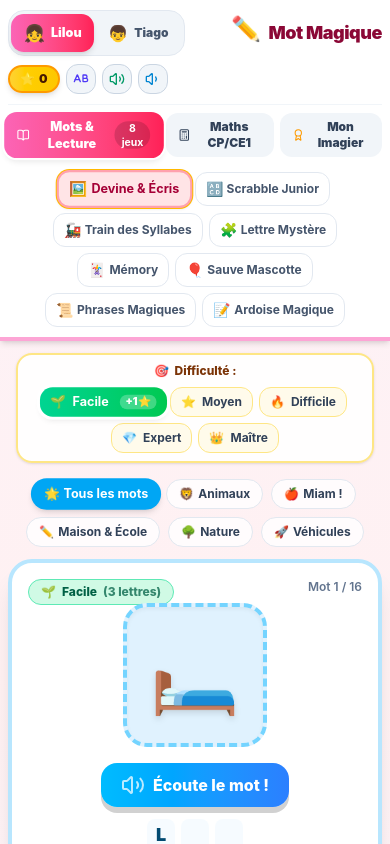
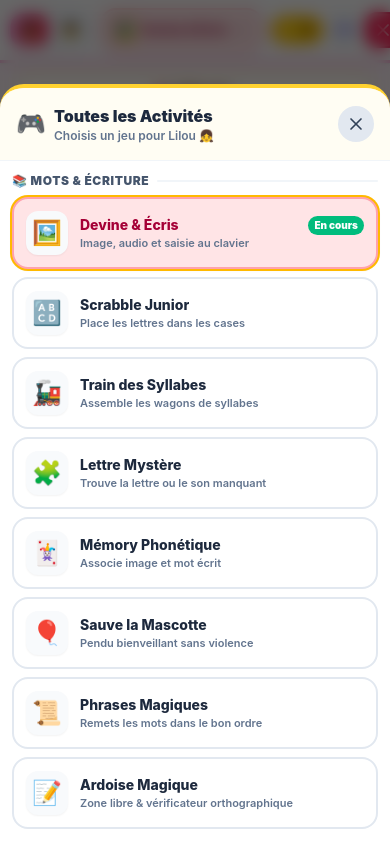
Before and after one commit to johan-die/mot-magique, a React (Vite) app: page / in a window 390 px wide. Both pictures are taken after a click on the button "Ouvrir le menu de toutes les activités". Shown: the top 844 px of the page. Built offline with nearby package versions, Linux system fonts and the light colour scheme.

Commit message:
feat: responsive drawer menu and relative vite base

```diff
--- a/src/components/Header.jsx
+++ b/src/components/Header.jsx
@@ -1,17 +1,56 @@
 import React, { useState } from 'react';
-import { Volume2, VolumeX, Volume1, CaseUpper, CaseLower, Grid, BookOpen, Calculator, Award } from 'lucide-react';
+import {
+  Volume2,
+  VolumeX,
+  Volume1,
+  CaseUpper,
+  CaseLower,
+  Menu,
+  X,
+  Sparkles,
+  BookOpen,
+  Calculator,
+  Award,
+  ChevronDown
+} from 'lucide-react';
 import { PROFILES } from '../data/profiles';
 import { soundManager } from '../utils/audio';
 
-export const WORD_GAMES = [
-  { id: 'guess', label: 'Devine & Écris', emoji: '🖼️', shortDesc: 'Image + texte' },
-  { id: 'scrabble', label: 'Scrabble Junior', emoji: '🔠', shortDesc: 'Cases & lettres' },
-  { id: 'syllables', label: 'Train des Syllabes', emoji: '🚂', shortDesc: 'Wagons à ordonner' },
-  { id: 'missing', label: 'Lettre Mystère', emoji: '🧩', shortDesc: 'Trouve le son' },
-  { id: 'memory', label: 'Mémory', emoji: '🃏', shortDesc: 'Paires image/mot' },
-  { id: 'hangman', label: 'Sauve Mascotte', emoji: '🎈', shortDesc: 'Pendu bienveillant' },
-  { id: 'sentences', label: 'Phrases Magiques', emoji: '📜', shortDesc: 'Fabrique de phrases' },
-  { id: 'free', label: 'Ardoise Magique', emoji: '📝', shortDesc: 'Écriture libre' }
+export const ALL_ACTIVITIES = [
+  {
+    category: 'lecture',
+    categoryName: '📚 Mots & Écriture',
+    badgeColor: 'bg-amber-100 text-amber-900 border-amber-300',
+    headerGradient: 'from-amber-400 to-orange-500',
+    games: [
+      { id: 'guess', label: 'Devine & Écris', emoji: '🖼️', desc: 'Image, audio et saisie au clavier' },
+      { id: 'scrabble', label: 'Scrabble Junior', emoji: '🔠', desc: 'Place les lettres dans les cases' },
+      { id: 'syllables', label: 'Train des Syllabes', emoji: '🚂', desc: 'Assemble les wagons de syllabes' },
+      { id: 'missing', label: 'Lettre Mystère', emoji: '🧩', desc: 'Trouve la lettre ou le son manquant' },
+      { id: 'memory', label: 'Mémory Phonétique', emoji: '🃏', desc: 'Associe image et mot écrit' },
+      { id: 'hangman', label: 'Sauve la Mascotte', emoji: '🎈', desc: 'Pendu bienveillant sans violence' },
+      { id: 'sentences', label: 'Phrases Magiques', emoji: '📜', desc: 'Remets les mots dans le bon ordre' },
+      { id: 'free', label: 'Ardoise Magique', emoji: '📝', desc: 'Zone libre & vérificateur orthographique' }
+    ]
+  },
+  {
+    category: 'maths',
+    categoryName: '🧮 Mathématiques CP & CE1',
+    badgeColor: 'bg-sky-100 text-sky-900 border-sky-300',
+    headerGradient: 'from-sky-400 to-blue-600',
+    games: [
+      { id: 'maths', label: 'L\'Atelier des Maths', emoji: '🧮', desc: 'Dénombrement, calculs et problèmes infinis' }
+    ]
+  },
+  {
+    category: 'album',
+    categoryName: '🏆 Récompenses & Collection',
+    badgeColor: 'bg-yellow-100 text-yellow-900 border-yellow-300',
+    headerGradient: 'from-yellow-400 to-amber-500',
+    games: [
+      { id: 'album', label: 'Mon Grand Imagier', emoji: '📖', desc: 'Collection d\'autocollants dorés débloqués' }
+    ]
+  }
 ];
 
 export default function Header({
@@ -28,33 +67,24 @@ export default function Header({
   setVoiceEnabled,
   theme
 }) {
+  const [menuOpen, setMenuOpen] = useState(false);
   const currentProfile = PROFILES[activeProfileId] || PROFILES.lilou;
 
-  // Determine current active section: 'words' | 'maths' | 'album'
-  const isWordGame = WORD_GAMES.some(g => g.id === activeMode);
-  const activeSection = activeMode === 'maths' ? 'maths' : activeMode === 'album' ? 'album' : 'words';
+  // Find currently active game info
+  const allGames = ALL_ACTIVITIES.flatMap(cat => cat.games);
+  const currentGame = allGames.find(g => g.id === activeMode) || allGames[0];
 
   const handleProfileSwitch = (id) => {
     soundManager.playStar();
     setActiveProfileId(id);
     const profile = PROFILES[id];
-    soundManager.speak(`Bonjour ${profile.name} ! Bienvenue sur ton ardoise magique !`);
+    soundManager.speak(`Bonjour ${profile.name} !`);
   };
 
   const handleSelectGame = (gameId) => {
     soundManager.playPop();
     setActiveMode(gameId);
-  };
-
-  const handleSectionSwitch = (section) => {
-    soundManager.playPop();
-    if (section === 'words') {
-      if (!isWordGame) setActiveMode('guess');
-    } else if (section === 'maths') {
-      setActiveMode('maths');
-    } else if (section === 'album') {
-      setActiveMode('album');
-    }
+    setMenuOpen(false); // Close menu automatically so child sees the game
   };
 
   const toggleSound = () => {
@@ -77,155 +107,206 @@ export default function Header({
   };
 
   return (
-    <header className={`w-full bg-white/95 backdrop-blur border-b-4 ${theme?.headerBorder || 'border-amber-200'} px-2 sm:px-6 py-2.5 shadow-md sticky top-0 z-30 transition-colors duration-300`}>
-      <div className="max-w-6xl mx-auto flex flex-col gap-2.5">
-        {/* ROW 1: Profiles Switcher, App Logo, Star Counter, Controls */}
-        <div className="flex items-center justify-between gap-2 flex-wrap sm:flex-nowrap">
-          {/* Profile Switcher Pills (Lilou vs Tiago) */}
-          <div className="flex items-center gap-1 p-1 bg-slate-100 rounded-2xl border border-slate-200 shrink-0">
+    <>
+      {/* Compact Sticky Header Bar */}
+      <header className={`w-full bg-white/95 backdrop-blur border-b-3 ${theme?.headerBorder || 'border-amber-200'} px-2 sm:px-5 py-2 shadow-sm sticky top-0 z-30 transition-colors duration-300`}>
+        <div className="max-w-6xl mx-auto flex items-center justify-between gap-2">
+          {/* LEFT: Profile Switcher (Lilou / Tiago) */}
+          <div className="flex items-center gap-1 p-0.5 bg-slate-100 rounded-2xl border border-slate-200 shrink-0">
             {Object.values(PROFILES).map((p) => {
               const isActive = p.id === activeProfileId;
               return (
                 <button
                   key={p.id}
                   onClick={() => handleProfileSwitch(p.id)}
-                  className={`flex items-center gap-1.5 px-3 py-1.5 rounded-xl font-black text-xs sm:text-sm cursor-pointer transition-all ${
+                  className={`flex items-center gap-1 px-2.5 py-1.5 rounded-xl font-black text-xs cursor-pointer transition-all ${
                     isActive
                       ? p.id === 'lilou'
-                        ? 'bg-gradient-to-r from-pink-400 to-rose-500 text-white shadow-md scale-105'
-                        : 'bg-gradient-to-r from-sky-400 to-blue-600 text-white shadow-md scale-105'
+                        ? 'bg-gradient-to-r from-pink-400 to-rose-500 text-white shadow-xs scale-102'
+                        : 'bg-gradient-to-r from-sky-400 to-blue-600 text-white shadow-xs scale-102'
                       : 'text-slate-600 hover:bg-slate-200'
                   }`}
+                  title={`Profil de ${p.name}`}
                 >
-                  <span className="text-base">{p.avatar}</span>
-                  <span>{p.name}</span>
+                  <span className="text-sm sm:text-base">{p.avatar}</span>
+                  <span className="hidden min-[420px]:inline">{p.name}</span>
                 </button>
               );
             })}
           </div>
 
-          {/* Center Brand Title */}
-          <div className="flex items-center gap-2">
-            <span className="text-2xl animate-bounce-gentle">✏️</span>
-            <h1 className="text-lg sm:text-2xl font-black tracking-tight flex items-center gap-1.5">
-              <span className={theme?.primaryText || 'text-amber-900'}>Mot Magique</span>
-            </h1>
-          </div>
+          {/* CENTER: Current Active Game + "Changer de jeu" button */}
+          <button
+            onClick={() => {
+              soundManager.playPop();
+              setMenuOpen(!menuOpen);
+            }}
+            className={`flex items-center gap-1.5 px-3 py-1.5 rounded-2xl border-2 transition-all cursor-pointer shadow-xs active:scale-95 ${
+              theme?.primaryLight || 'bg-amber-50 text-amber-900 border-amber-300'
+            }`}
+            title="Ouvrir le menu de toutes les activités"
+          >
+            <span className="text-lg sm:text-xl">{currentGame.emoji}</span>
+            <span className="font-black text-xs sm:text-sm truncate max-w-[120px] sm:max-w-none">
+              {currentGame.label}
+            </span>
+            <ChevronDown className={`w-4 h-4 transition-transform duration-200 ${menuOpen ? 'rotate-180' : ''}`} />
+          </button>
 
-          {/* Right Action Icons: Stars + Sound/Voice/Case Toggles */}
-          <div className="flex items-center gap-1.5 sm:gap-2 shrink-0">
+          {/* RIGHT: Stars counter & Menu toggle button */}
+          <div className="flex items-center gap-1.5 shrink-0">
             {/* Stars Counter */}
             <div
               title={`Étoiles de ${currentProfile.name}`}
-              className="flex items-center gap-1 bg-gradient-to-r from-amber-300 to-yellow-400 border-2 border-amber-500 text-amber-950 font-black px-2.5 sm:px-3 py-1 rounded-full shadow-md animate-pop text-xs sm:text-sm"
+              className="flex items-center gap-1 bg-gradient-to-r from-amber-300 to-yellow-400 border-2 border-amber-500 text-amber-950 font-black px-2.5 py-1 rounded-full shadow-xs text-xs sm:text-sm"
             >
               <span>⭐</span>
               <span>{stars}</span>
             </div>
 
-            {/* Case (MAJ / min) */}
+            {/* Quick Settings: Case Toggle (MAJ/min) */}
             <button
               onClick={toggleCase}
               title={uppercase ? "Passer en minuscules" : "Passer en MAJUSCULES"}
-              className="p-1.5 sm:p-2 bg-slate-100 hover:bg-slate-200 text-slate-800 rounded-xl border border-slate-300 font-bold flex items-center gap-1 text-xs cursor-pointer"
+              className="p-1.5 bg-slate-100 hover:bg-slate-200 text-slate-800 rounded-xl border border-slate-300 font-bold flex items-center text-xs cursor-pointer"
             >
               {uppercase ? (
-                <>
                 <CaseUpper className="w-4 h-4 text-indigo-600" />
-                  <span className="hidden sm:inline">MAJ</span>
-                </>
               ) : (
-                <>
                 <CaseLower className="w-4 h-4 text-indigo-600" />
-                  <span className="hidden sm:inline">min</span>
-                </>
               )}
             </button>
 
-            {/* Sound FX */}
+            {/* Menu Trigger Button */}
             <button
-              onClick={toggleSound}
-              title={soundEnabled ? "Couper les sons" : "Activer les sons"}
-              className="p-1.5 sm:p-2 bg-slate-100 hover:bg-slate-200 text-slate-800 rounded-xl border border-slate-300 cursor-pointer"
+              onClick={() => {
+                soundManager.playPop();
+                setMenuOpen(!menuOpen);
+              }}
+              className={`p-1.5 sm:p-2 rounded-xl border-2 transition-all cursor-pointer flex items-center justify-center ${
+                menuOpen
+                  ? 'bg-rose-500 text-white border-rose-600'
+                  : 'bg-white hover:bg-slate-100 text-slate-800 border-slate-300'
+              }`}
+              title={menuOpen ? "Fermer le menu" : "Menu des activités"}
             >
-              {soundEnabled ? <Volume2 className="w-4 h-4 text-emerald-600" /> : <VolumeX className="w-4 h-4 text-rose-500" />}
-            </button>
-
-            {/* Voice TTS */}
-            <button
-              onClick={toggleVoice}
-              title={voiceEnabled ? "Couper la voix" : "Activer la voix"}
-              className="p-1.5 sm:p-2 bg-slate-100 hover:bg-slate-200 text-slate-800 rounded-xl border border-slate-300 cursor-pointer"
-            >
-              {voiceEnabled ? <Volume1 className="w-4 h-4 text-sky-600" /> : <VolumeX className="w-4 h-4 text-slate-400" />}
+              {menuOpen ? <X className="w-5 h-5" /> : <Menu className="w-5 h-5" />}
             </button>
           </div>
         </div>
+      </header>
 
-        {/* ROW 2: Primary Hub Sections (Words, Maths, Album) */}
-        <div className="flex items-center justify-center gap-1.5 sm:gap-3 border-t border-slate-100 pt-2">
+      {/* FULL-SCREEN RESPONSIVE ACTIVITY DRAWER / MODAL */}
+      {menuOpen && (
+        <div className="fixed inset-0 z-50 bg-black/60 backdrop-blur-sm flex flex-col justify-end sm:justify-center items-center p-0 sm:p-4 animate-pop">
+          <div className="w-full sm:max-w-2xl bg-white rounded-t-3xl sm:rounded-3xl shadow-2xl border-t-4 sm:border-4 border-amber-300 flex flex-col max-h-[90vh] sm:max-h-[85vh] overflow-hidden">
+            {/* Modal Header */}
+            <div className="p-4 border-b border-slate-100 flex items-center justify-between bg-amber-50/60">
+              <div className="flex items-center gap-2">
+                <span className="text-2xl">🎮</span>
+                <div>
+                  <h2 className="text-base sm:text-lg font-black text-slate-800">
+                    Toutes les Activités
+                  </h2>
+                  <p className="text-xs text-slate-500 font-semibold">
+                    Choisis un jeu pour {currentProfile.name} {currentProfile.avatar}
+                  </p>
+                </div>
+              </div>
+
+              {/* Close Button */}
               <button
-            onClick={() => handleSectionSwitch('words')}
-            className={`flex items-center gap-1.5 px-3 sm:px-4 py-1.5 rounded-xl font-black text-xs sm:text-sm cursor-pointer transition-all ${
-              activeSection === 'words'
-                ? `bg-gradient-to-r ${theme?.primaryBtn || 'from-amber-400 to-orange-500'} text-white shadow-md scale-105 ring-2 ring-white`
-                : 'bg-slate-100 hover:bg-slate-200 text-slate-700'
-            }`}
+                onClick={() => {
+                  soundManager.playPop();
+                  setMenuOpen(false);
+                }}
+                className="p-2 bg-slate-200 hover:bg-slate-300 text-slate-700 rounded-full cursor-pointer"
               >
-            <BookOpen className="w-4 h-4" />
-            <span>Mots & Lecture</span>
-            <span className="text-[10px] bg-black/15 px-1.5 py-0.2 rounded-full font-bold">8 jeux</span>
-          </button>
-
-          <button
-            onClick={() => handleSectionSwitch('maths')}
-            className={`flex items-center gap-1.5 px-3 sm:px-4 py-1.5 rounded-xl font-black text-xs sm:text-sm cursor-pointer transition-all ${
-              activeSection === 'maths'
-                ? `bg-gradient-to-r ${theme?.primaryBtn || 'from-sky-400 to-blue-600'} text-white shadow-md scale-105 ring-2 ring-white`
-                : 'bg-slate-100 hover:bg-slate-200 text-slate-700'
-            }`}
-          >
-            <Calculator className="w-4 h-4" />
-            <span>Maths CP/CE1</span>
-          </button>
-
-          <button
-            onClick={() => handleSectionSwitch('album')}
-            className={`flex items-center gap-1.5 px-3 sm:px-4 py-1.5 rounded-xl font-black text-xs sm:text-sm cursor-pointer transition-all ${
-              activeSection === 'album'
-                ? `bg-gradient-to-r from-amber-400 to-yellow-500 text-white shadow-md scale-105 ring-2 ring-white`
-                : 'bg-slate-100 hover:bg-slate-200 text-slate-700'
-            }`}
-          >
-            <Award className="w-4 h-4 text-amber-500" />
-            <span>Mon Imagier</span>
+                <X className="w-5 h-5" />
               </button>
             </div>
 
-        {/* ROW 3: Sub-Game Pills (when in Mots & Lecture) - Wrap cleanly on all screens! */}
-        {activeSection === 'words' && (
-          <div className="flex flex-wrap items-center justify-center gap-1.5 w-full pt-1">
-            {WORD_GAMES.map((game) => {
+            {/* Modal Content: Categorized activities list */}
+            <div className="p-3 sm:p-5 overflow-y-auto flex flex-col gap-4">
+              {ALL_ACTIVITIES.map((section) => (
+                <div key={section.category} className="flex flex-col gap-2">
+                  <div className="flex items-center gap-2">
+                    <span className="text-xs sm:text-sm font-black uppercase tracking-wider text-slate-600">
+                      {section.categoryName}
+                    </span>
+                    <div className="h-0.5 flex-1 bg-slate-100 rounded-full"></div>
+                  </div>
+
+                  {/* Games Cards Grid */}
+                  <div className="grid grid-cols-1 sm:grid-cols-2 gap-2">
+                    {section.games.map((game) => {
                       const isSelected = activeMode === game.id;
                       return (
                         <button
                           key={game.id}
                           onClick={() => handleSelectGame(game.id)}
-                  className={`flex items-center gap-1 px-2.5 py-1.5 rounded-xl font-bold text-xs transition-all cursor-pointer select-none ${
+                          className={`flex items-center gap-3 p-3 rounded-2xl border-2 text-left transition-all cursor-pointer select-none active:scale-98 ${
                             isSelected
-                      ? `${theme?.primaryLight || 'bg-amber-100 text-amber-900 border-amber-300'} border-2 shadow-sm font-black scale-105 ring-1 ring-amber-400`
-                      : 'bg-white hover:bg-slate-100 text-slate-600 border border-slate-200'
+                              ? `${theme?.primaryLight || 'bg-amber-100 text-amber-950 border-amber-400'} ring-2 ring-amber-400 shadow-sm font-black`
+                              : 'bg-white hover:bg-slate-50 border-slate-200 text-slate-800'
                           }`}
-                  title={game.shortDesc}
                         >
-                  <span className="text-sm">{game.emoji}</span>
-                  <span>{game.label}</span>
+                          <span className="text-2xl sm:text-3xl shrink-0 p-1.5 bg-slate-50 rounded-xl shadow-xs">
+                            {game.emoji}
+                          </span>
+                          <div className="flex-1 min-w-0">
+                            <div className="flex items-center justify-between">
+                              <span className="font-extrabold text-sm sm:text-base truncate">
+                                {game.label}
+                              </span>
+                              {isSelected && (
+                                <span className="text-[10px] bg-emerald-500 text-white font-black px-1.5 py-0.5 rounded-full ml-1">
+                                  En cours
+                                </span>
+                              )}
+                            </div>
+                            <p className="text-[11px] text-slate-500 truncate font-semibold">
+                              {game.desc}
+                            </p>
+                          </div>
                         </button>
                       );
                     })}
                   </div>
+                </div>
+              ))}
+
+              {/* Sound & Speech Settings Section in Drawer */}
+              <div className="border-t border-slate-200 pt-3 mt-1 flex flex-wrap items-center justify-between gap-2">
+                <span className="text-xs font-bold text-slate-500">
+                  Options sonores :
+                </span>
+                <div className="flex items-center gap-2">
+                  <button
+                    onClick={toggleSound}
+                    className={`flex items-center gap-1.5 px-3 py-1.5 rounded-xl border text-xs font-bold cursor-pointer ${
+                      soundEnabled ? 'bg-emerald-100 text-emerald-800 border-emerald-300' : 'bg-slate-100 text-slate-500 border-slate-300'
+                    }`}
+                  >
+                    {soundEnabled ? <Volume2 className="w-4 h-4 text-emerald-600" /> : <VolumeX className="w-4 h-4" />}
+                    <span>Bruitages</span>
+                  </button>
+
+                  <button
+                    onClick={toggleVoice}
+                    className={`flex items-center gap-1.5 px-3 py-1.5 rounded-xl border text-xs font-bold cursor-pointer ${
+                      voiceEnabled ? 'bg-sky-100 text-sky-800 border-sky-300' : 'bg-slate-100 text-slate-500 border-slate-300'
+                    }`}
+                  >
+                    {voiceEnabled ? <Volume1 className="w-4 h-4 text-sky-600" /> : <VolumeX className="w-4 h-4" />}
+                    <span>Voix TTS</span>
+                  </button>
+                </div>
+              </div>
+            </div>
+          </div>
+        </div>
       )}
-      </div>
-    </header>
+    </>
   );
 }
--- a/vite.config.js
+++ b/vite.config.js
@@ -4,6 +4,7 @@ import { defineConfig } from 'vite'
 
 // https://vite.dev/config/
 export default defineConfig({
+  base: './',
   plugins: [react(), tailwindcss()],
   server: {
     host: '0.0.0.0',
```
Lines whose indentation alone changed are shown as unchanged.
